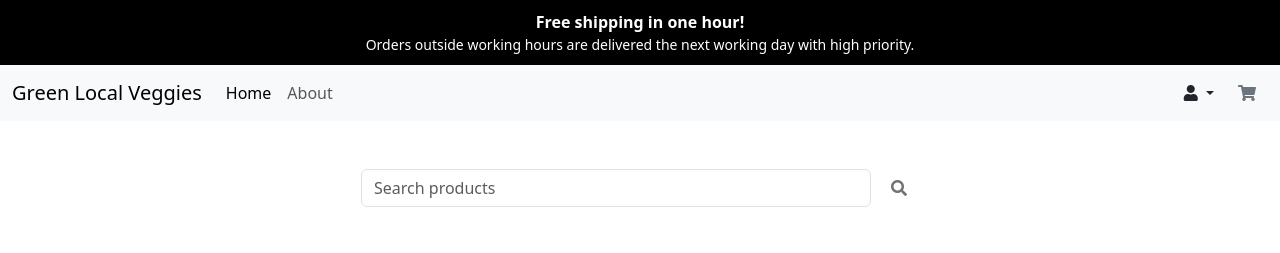
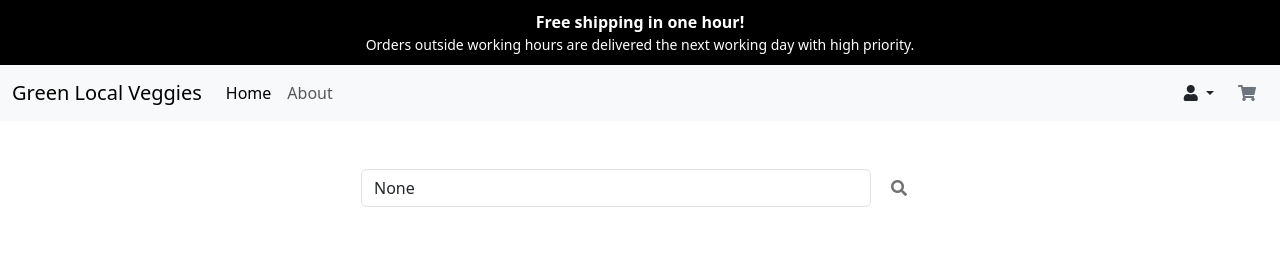
Before and after one commit to zioan/pp4_GreenLocalVeggies, a Django app: page / in a window 1280 px wide. Shown: the top 253 px of the page. Run offline with Django 5.2, Linux system fonts and the light colour scheme; data comes from the database, SQL or seed files in the repository; some libraries are stand-ins or nearby versions.

Commit message:
Improve search functionality by using search_query context from the view

```diff
--- a/shop/templates/shop/index.html
+++ b/shop/templates/shop/index.html
@@ -6,7 +6,8 @@
 <div class="container mt-5">
     <!-- Search Form -->
     <form class="d-flex mb-4 w-50 m-auto mb-5" role="search" method="GET" action="{% url 'index' %}">
-        <input class="form-control me-2" type="search" placeholder="Search products" aria-label="Search" name="q" value="{{ request.GET.q }}">
+        <input class="form-control me-2" type="search" placeholder="Search products" aria-label="Search" name="q"
+            value="{{ search_query }}">
         <button class="btn btn-outline-none btn-no-border-outline" type="submit">
             <i class="fas fa-search"></i>
         </button>
```
